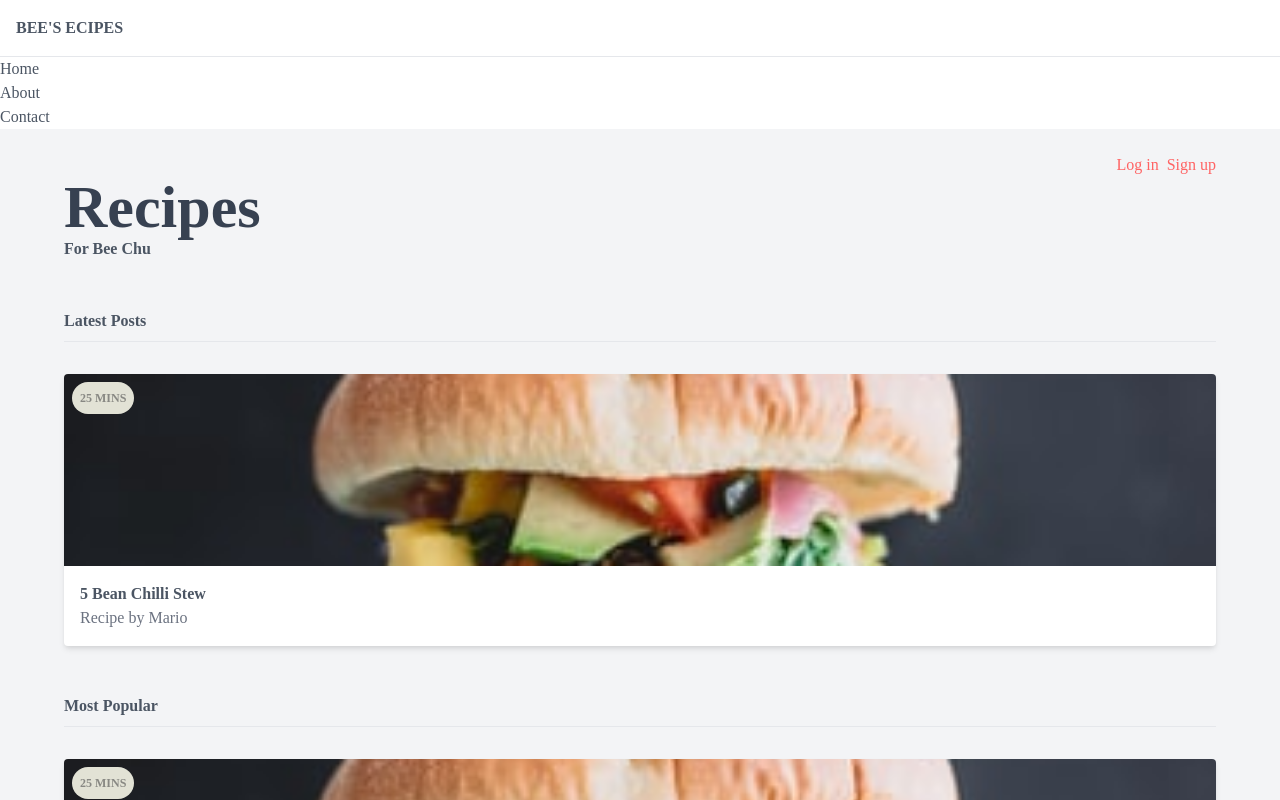
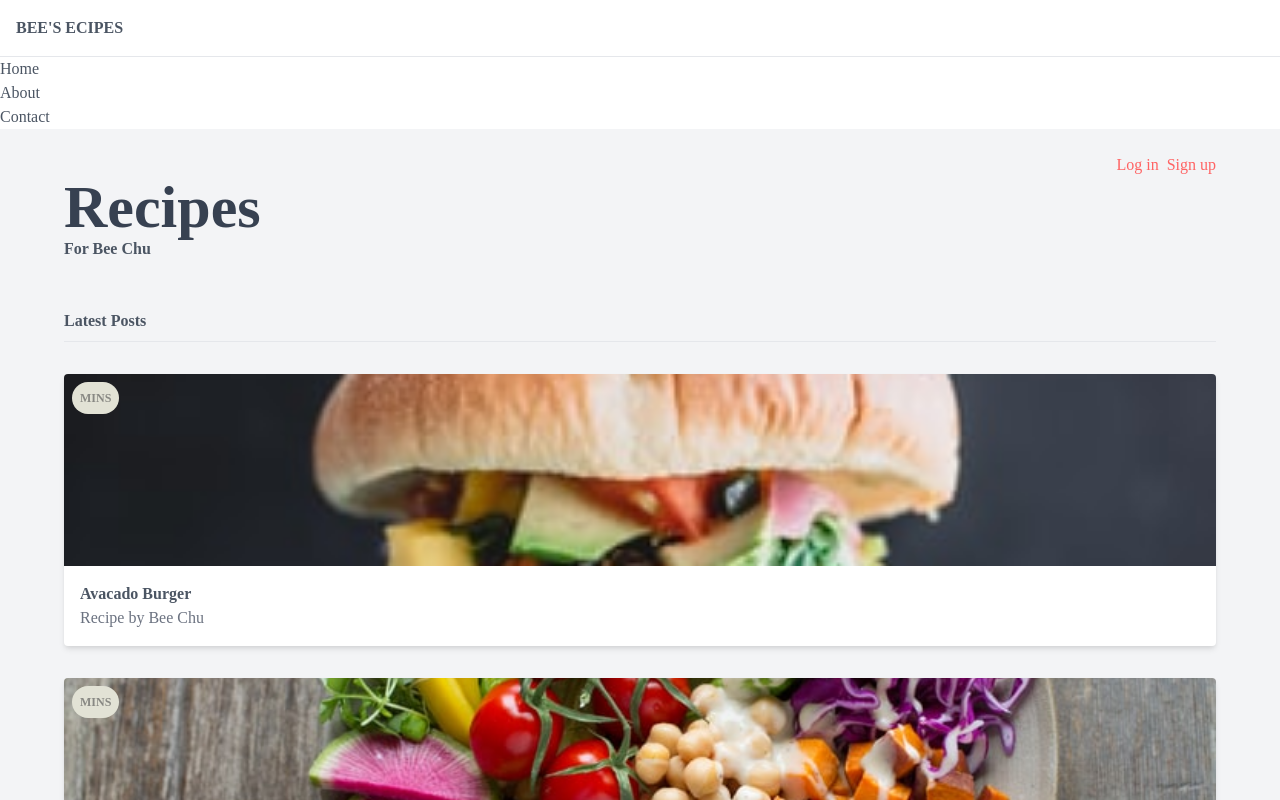
Before and after one commit to catzzz/recipes-front-end, a Next.js app: page / in a window 1280 px wide. Shown: the top 800 px of the page. Built offline with nearby package versions, Linux system fonts and the light colour scheme; no server answers.

Commit message:
fetch data and show in card

```diff
--- a/components/Card.js
+++ b/components/Card.js
@@ -1,15 +1,17 @@
-const Card = () => {
+const Card = ({image,name,creator, duration}) => {
+
+
   return (
     <div className="mt-8">
       {/* cards go here */}
       <div className="card">
-        <img src="/images/avacado-burger.jpeg" alt="avacado burger" className="w-full h-32 sm:h-48 object-cover"/>
+        <img src={image} alt={name} className="w-full h-32 sm:h-48 object-cover"/>
         <div className="m-4">
-          <span className="font-bold ">5 Bean Chilli Stew</span>
-          <span className="block text-gray-500">Recipe by Mario</span>
+          <span className="font-bold ">{name}</span>
+          <span className="block text-gray-500">Recipe by {creator}</span>
         </div>
         <div className="badge">
-            <span>25 mins</span>
+            <span>{duration} mins</span>
         </div>
       </div>
     </div>
--- a/components/CardList.js
+++ b/components/CardList.js
@@ -1,10 +1,21 @@
 import Card from './Card'
 
-const CardList = ({title}) => {
+const CardList = ({title, recipes}) => {
+    console.log(recipes)
     return (
         <div>
             <h4 className="font-bold mt-12 pb-2 border-b border-gray-200">{title}</h4>
-            <Card />
+            { recipes.map((recipe)=>(
+                <Card
+                image={recipe.coverImage}
+                name={recipe.name}
+                creator={recipe.creator}
+                key = {recipe.id}
+                />
+
+            ))}
+
+
         </div>
     )
 }
--- a/pages/api/recipes/recipes.json
+++ b/pages/api/recipes/recipes.json
@@ -28,7 +28,7 @@
             "id":"3",
             "name":"Avacado Toast",
             "tags":["avacado","toast"],
-            "coverImage":"/images/avacado-toast.jpeg",
+            "coverImage":"/images/avacado-toast-egg.jpeg",
             "ingredients":["avacado","tamato","cheese","nut","salt","letture","mayo","toast"],
             "duration":"25",
             "description":"Combine Worcestershire, salt and pepper and ground beef",
--- a/pages/index.js
+++ b/pages/index.js
@@ -26,11 +26,11 @@ export default function Home({recipes}) {
         <div >
           {/* section 1 */}
 
-          <CardList title={'Latest Posts'} />
+          <CardList title={'Latest Posts'} recipes={recipes}/>
 
           {/* section 2 */}
 
-          <CardList title={'Most Popular'} />
+          <CardList title={'Most Popular'} recipes={recipes}/>
 
 
           <div className="flex justify-center">
```
